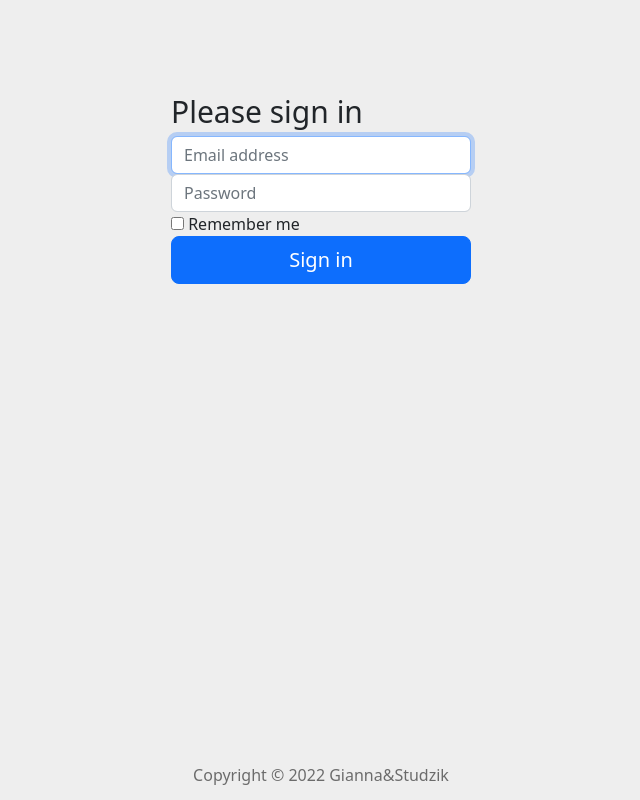
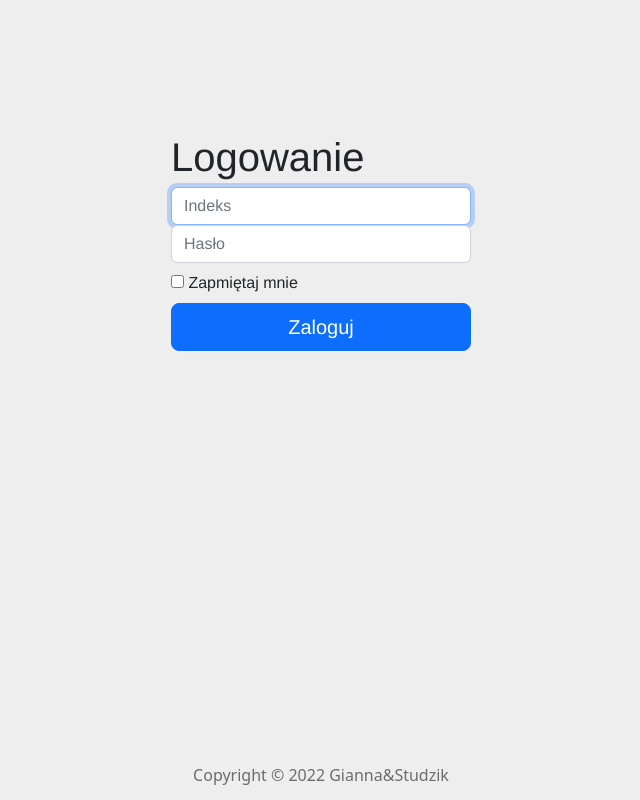
Before and after one commit to gothdawid/Projekt_PAB, an Angular app in the folder frontend/: page /sign-in in a window 1280 px wide. Shown: the whole page, without its empty margins (319-959 px from the left). Built offline with nearby package versions, Linux system fonts and the light colour scheme.

Commit message:
FRONTEND: Sign-in View
Changed layout

```diff
--- a/frontend/src/app/components/signin/signin.component.html
+++ b/frontend/src/app/components/signin/signin.component.html
@@ -1,21 +1,23 @@
+<div class="position">
     <div class="container">
         <form class="form-signin">
-        <h2 class="form-signin-heading">
-            Please sign in
+            <h2 class="form-signin-heading mb-2">
+                Logowanie
             </h2>
-        <label for="inputEmail" class="sr-only">
-            Email address
+            <label for="inputIndex" class="sr-only">
+                Indeks
             </label>
-        <input type="email" id="inputEmail" class="form-control" placeholder="Email address" required="" autofocus="">
+            <input type="text" id="inputIndex" class="form-control" placeholder="Indeks" required="true" autofocus="">
             <label for="inputPassword" class="sr-only">
-            Password
+                Hasło
             </label>
-        <input type="password" id="inputPassword" class="form-control" placeholder="Password" required="">
-        <div class="checkbox">
+            <input type="password" id="inputPassword" class="form-control" placeholder="Hasło" required="true">
+            <div class="checkbox mt-2 mb-2">
                 <label>
-            <input type="checkbox" value="remember-me"> Remember me
+                    <input type="checkbox" value="remember-me"> Zapmiętaj mnie
                 </label>
             </div>
-        <button class="btn btn-lg btn-primary btn-block" type="submit">Sign in</button>
+            <button class="btn btn-lg btn-primary btn-block" type="submit">Zaloguj</button>
         </form>
     </div>
+</div>
--- a/frontend/src/app/components/signin/signin.component.scss
+++ b/frontend/src/app/components/signin/signin.component.scss
@@ -1,13 +1,24 @@
+.position {
+    padding-top: 0px;
+}
+
+@media (min-width: 800px) {
+    .position {
+      padding-top: 40px;
+    }
+}
+
 .form-signin {
     display: flex;
     flex-direction: column;
     max-width: 330px;
     margin: 0 auto;
     padding: 15px;
+    font-family: "Helvetica Neue",Helvetica,Arial,sans-serif;
 }
 
 .form-signin-heading {
-    font-size: 30px;
+    font-size: 40px;
     margin-top: 80px;
     line-height: 1.1;
 }
```
Lines whose indentation alone changed are shown as unchanged.
